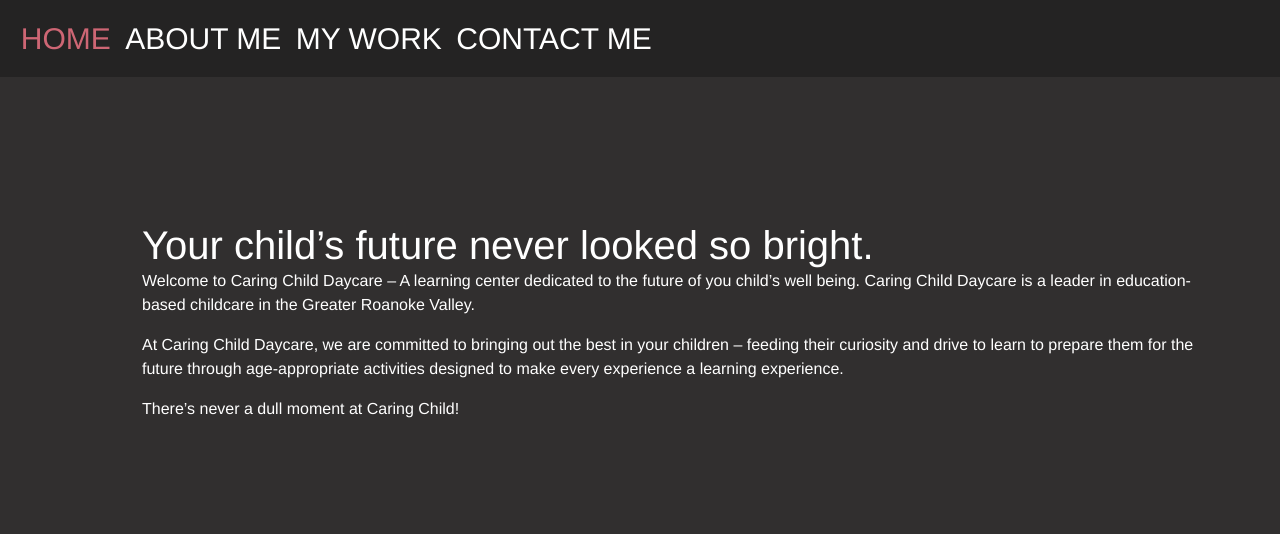
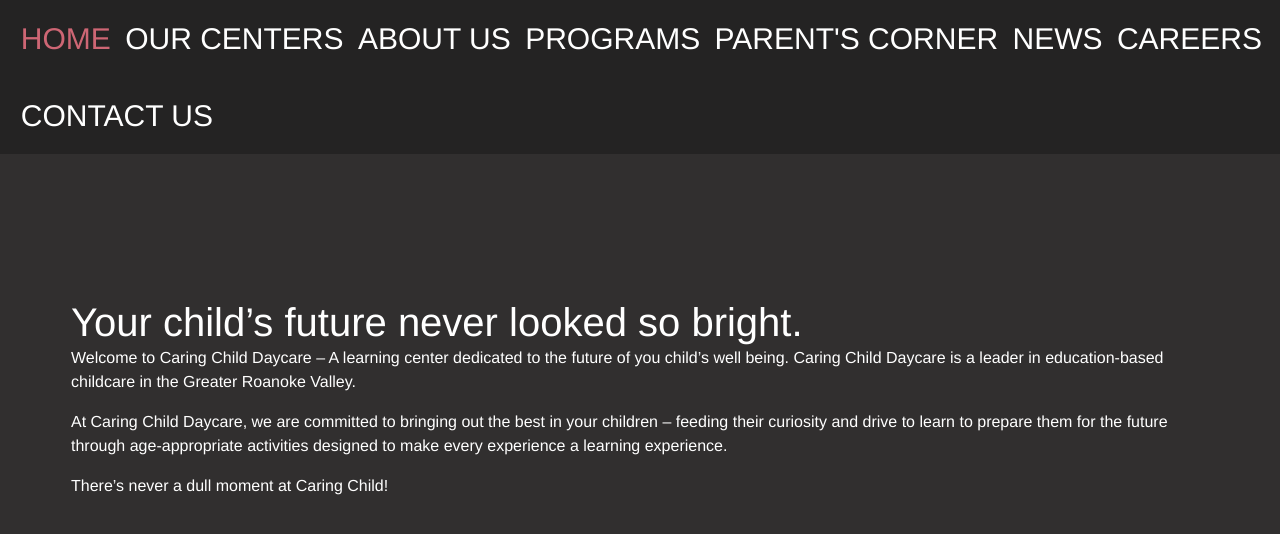
Before and after one commit to Unesdala/Caring-Child-Daycare, a React app: page / in a window 1280 px wide. Shown: the top 534 px of the page. Built offline with nearby package versions, Linux system fonts and the light colour scheme; a web font is replaced by a local one.

Commit message:
Updates nav

```diff
--- a/src/components/Nav/CollapsableNav.js
+++ b/src/components/Nav/CollapsableNav.js
@@ -16,9 +16,13 @@ const CollapsableNav = () => {
         <Collapse isOpen={!collapsed} navbar>
           <Nav>
             <NavItem><NavLink to="/" exact activeClassName="active" tag={RRNavLink} onClick={toggleNavbar}>Home</NavLink></NavItem>
-            <NavItem><NavLink to="/about" tag={RRNavLink} onClick={toggleNavbar}>About Me</NavLink></NavItem>
-            <NavItem><NavLink to="/work" tag={RRNavLink} onClick={toggleNavbar}>My Work</NavLink></NavItem>
-            <NavItem><NavLink to="/contact" tag={RRNavLink} onClick={toggleNavbar}>Contact Me</NavLink></NavItem>
+            <NavItem><NavLink to="/centers" tag={RRNavLink} onClick={toggleNavbar}>Our Centers</NavLink></NavItem>
+            <NavItem><NavLink to="/about" tag={RRNavLink} onClick={toggleNavbar}>About Us</NavLink></NavItem>
+            <NavItem><NavLink to="/programs" tag={RRNavLink} onClick={toggleNavbar}>Programs</NavLink></NavItem>
+            <NavItem><NavLink to="/parents" tag={RRNavLink} onClick={toggleNavbar}>Parent&apos;s Corner</NavLink></NavItem>
+            <NavItem><NavLink to="/news" tag={RRNavLink} onClick={toggleNavbar}>News</NavLink></NavItem>
+            <NavItem><NavLink to="/careers" tag={RRNavLink} onClick={toggleNavbar}>Careers</NavLink></NavItem>
+            <NavItem><NavLink to="/contact" tag={RRNavLink} onClick={toggleNavbar}>Contact Us</NavLink></NavItem>
           </Nav>
         </Collapse>
       </Navbar>
--- a/src/components/Nav/Navbar.js
+++ b/src/components/Nav/Navbar.js
@@ -26,9 +26,13 @@ export default class Navigation extends Component {
             <nav className="menu">
               <ul className="menu-nav">
                 <li className="nav-item"><NavLink to="/" className="nav-link" exact activeClassName="active">Home</NavLink></li>
-                <li className="nav-item"><NavLink to="/about" className="nav-link">About Me</NavLink></li>
-                <li className="nav-item"><NavLink to="/work" className="nav-link">My Work</NavLink></li>
-                <li className="nav-item"><NavLink to="/contact" className="nav-link">Contact Me</NavLink></li>
+                <li className="nav-item"><NavLink to="/centers" className="nav-link">Our Centers</NavLink></li>
+                <li className="nav-item"><NavLink to="/about" className="nav-link">About Us</NavLink></li>
+                <li className="nav-item"><NavLink to="/programs" className="nav-link">Programs</NavLink></li>
+                <li className="nav-item"><NavLink to="/parents" className="nav-link">Parent&apos;s Corner</NavLink></li>
+                <li className="nav-item"><NavLink to="/news" className="nav-link">News</NavLink></li>
+                <li className="nav-item"><NavLink to="/careers" className="nav-link">Careers</NavLink></li>
+                <li className="nav-item"><NavLink to="/contact" className="nav-link">Contact Us</NavLink></li>
               </ul>
             </nav>
           )}
--- a/src/containers/Homepage/HomepageContent.js
+++ b/src/containers/Homepage/HomepageContent.js
@@ -1,7 +1,7 @@
 import React from 'react';
 
 const HomeContent = () => (
-  <div className="container">
+  <div className="homepage">
     <h1>Your child’s future never looked so bright.</h1>
     <p>
       Welcome to Caring Child Daycare – A learning center dedicated to the future of you child’s well being.
```
